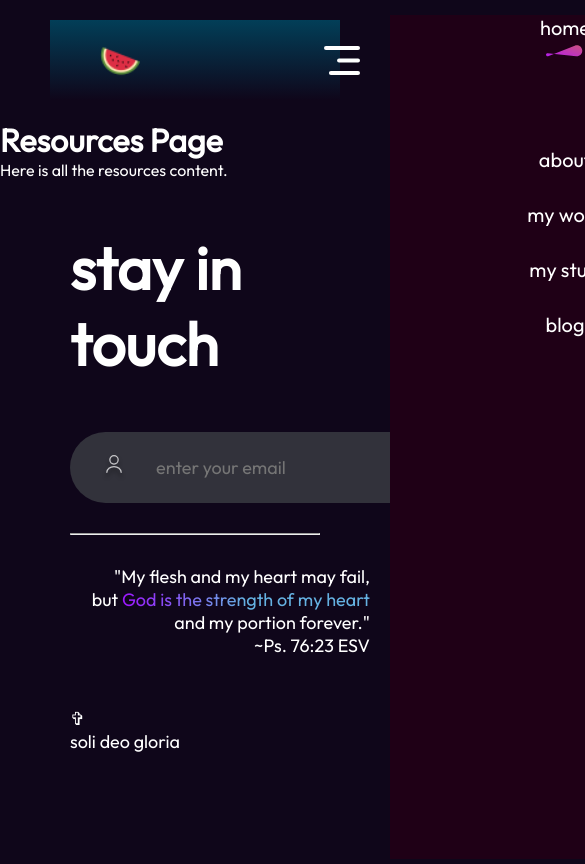
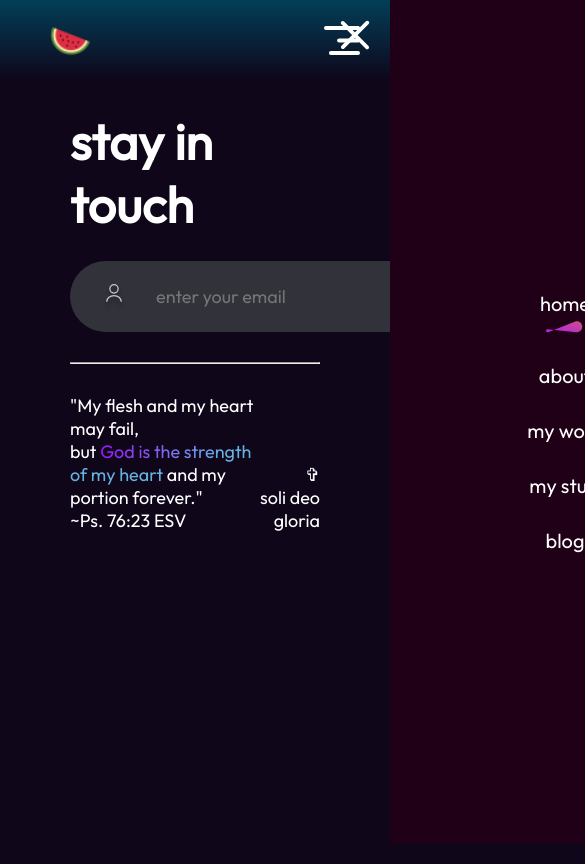
Before and after one commit to m2kung/portfolio, a React (Vite) app: page /Resources in a window 390 px wide. Shown: the top 864 px of the page, 585 px wide, since content can reach past the window. Built offline with nearby package versions, Linux system fonts and the light colour scheme.

Commit message:
made media updates

```diff
--- a/src/Components/Footer/Footer.css
+++ b/src/Components/Footer/Footer.css
@@ -84,14 +84,44 @@
 
     .footer-top {
         flex-direction: column;
-        gap: 50px;
+        gap: 25px;
     }
 
     .footer-bottom {
         display: flex;
-        flex-direction: column-reverse;
+        flex-direction: row-reverse;
+        align-items: flex-end;
         margin-bottom: 50px;
     }
+
+    .footer-top-left p {
+        font-size: 50px;
+        margin-bottom: 0px;
+    }
+
+    .footer-bottom-right {
+        width: 75%;
+        justify-content: space-between;
+        text-align: left;
+        margin-bottom: 0px;
+    }
+
+    .footer-bottom-left {
+        width: 25%;
+        justify-content: space-between;
+        text-align: right;
+        margin-bottom: 0px;
+    }
+
+    .footer-subscribe {
+        font-size: 20px;
+        padding: 22px 35px;
+        border-radius: 50px;
+        background: linear-gradient(264deg, #2f86bc -5.09%, #951dff 106.28%);
+        cursor: pointer;
+        transition: 0.3s;
+    }
+
 }
 
 span {
--- a/src/Components/Navbar/Navbar.css
+++ b/src/Components/Navbar/Navbar.css
@@ -17,7 +17,9 @@
 
 .nav-menu {
     display: flex;
-    align-items: baseline;
+    align-items: center;
+    justify-content: center;
+    height: 100%;
     list-style: none;
     margin-top: 15px;
     gap: 45px;
@@ -73,7 +75,13 @@
 
 @media(max-width:768px) {
     .navbar {
-        margin: 20px 50px;
+        margin: 0;
+        width: 100vw;
+        left: 0;
+        right: 0;
+        top: 0;
+        position: fixed;
+        border-radius: 0;
     }
 
     .nav-connect {
@@ -89,17 +97,19 @@
 
     .nav-mob-close {
         display: block;
-        position: relative;
-        top: 30px;
-        left: 150px;
+        position: fixed;
+        top: 20px;
+        right: 20px;
         width: 30px;
         cursor: pointer;
+        z-index: 101;
     }
 
     .nav-menu {
         position: fixed;
         flex-direction: column;
         align-items: center;
+        margin-top: 0px;
         top: 0;
         gap: 30px;
         background-color: #1f0016;
@@ -115,5 +125,7 @@
         padding-left: 100px;
         flex-direction: row;
         gap: 20px;
+        justify-content: center;
+        align-items: center;
     }
 }
--- a/src/Components/Navbar/Navbar.jsx
+++ b/src/Components/Navbar/Navbar.jsx
@@ -29,7 +29,7 @@ AnchorLink
         <img className='logo' src="./favicon-32x32.png" alt="" />
         <img src={menu_open} onClick={openMenu} alt="" className='nav-mob-open' />
         <ul ref={menuRef} className="nav-menu">
-
+            <img src={menu_close} onClick={closeMenu} alt="" className="nav-mob-close" />
             <li>
               {isHomePage ? (
                 <AnchorLink className='anchor-link' href="#home" offset={50}>
@@ -43,9 +43,6 @@ AnchorLink
               {menu === "home" ? <img src={underline} alt="" /> : <></>}
             </li>
 
-            <img src={menu_close} onClick={closeMenu} alt="" className="nav-mob-close" />
-            {/* <li><AnchorLink className='anchor-link' href='#home'><p onClick={() => setMenu("home")}>home</p></AnchorLink>{menu === "home" ? <img src={underline} alt="" /> : <></>}</li> */}
-            {/* <li><Link className='anchor-link' to="/home"><p onClick={() => setMenu("home")}>home</p></Link>{menu === "home" ? <img src={underline} alt="" /> : <></>}</li> */}
             <li><AnchorLink className='anchor-link' offset={50} href='#about'><p onClick={() => setMenu("about")}>about</p></AnchorLink>{menu === "about" ? <img src={underline} alt="" /> : <></>}</li>
             <li><AnchorLink className='anchor-link' offset={50} href='#services'><p onClick={() => setMenu("services")}>my work</p></AnchorLink>{menu === "services" ? <img src={underline} alt="" /> : <></>}</li>
             <li><AnchorLink className='anchor-link' offset={50} href='#resources'><p onClick={() => setMenu("resources")}>my stuff</p></AnchorLink>{menu === "resources" ? <img src={underline} alt="" /> : <></>}</li>
--- a/src/Components/Projects/Guitar.css
+++ b/src/Components/Projects/Guitar.css
@@ -41,73 +41,35 @@
     display: flex;
     align-items: center;
     justify-content: center;
-    gap: 1.5rem;
+    gap: 10px;
     margin-top: 2rem;
 }
 
 .guitar-arrow-btn {
+    height: 315px;
+    width: 32px;
+    display: flex;
+    align-items: center;
+    justify-content: center;
+    font-size: 2rem;
     background: linear-gradient(270deg, #2f86bc 10%, #9d15ff 100%);
     color: white;
     border: none;
     border-radius: 8px;
-    width: 32px;
-    height: 32px;
-    font-size: 1.2rem;
     font-weight: bold;
     cursor: pointer;
-    display: flex;
-    align-items: center;
-    justify-content: center;
-    transition: transform 0.5s;
     padding: 0;
     min-width: 32px;
-    min-height: 32px;
+    min-height: 315px;
     box-sizing: border-box;
 }
 
-.guitar-arrow-btn:hover {
-    transform: scale(1.15);
+@media(max-width:768px) {
+    .guitar {
+        margin-top: 100px;
+    }
+
+    .header h1 {
+        font-size: 70px;
+    }
 }
-
-.guitar-video-wrapper {
-    width: 560px;
-    height: 315px;
-    overflow: hidden;
-    position: relative;
-    display: flex;
-    align-items: center;
-    justify-content: center;
-}
-
-.guitar-video-slide {
-    width: 560px;
-    height: 315px;
-    transition: transform 0.3s cubic-bezier(.4,0,.2,1);
-    will-change: transform;
-}
-.guitar-video-slide.sliding-right {
-    transform: translateX(-100%);
-    z-index: 1;
-}
-.guitar-video-slide.incoming-right {
-    transform: translateX(100%);
-    z-index: 2;
-    animation: slideInRight 0.3s forwards;
-}
-.guitar-video-slide.sliding-left {
-    transform: translateX(100%);
-    z-index: 1;
-}
-.guitar-video-slide.incoming-left {
-    transform: translateX(-100%);
-    z-index: 2;
-    animation: slideInLeft 0.3s forwards;
-}
-@keyframes slideInRight {
-    from { transform: translateX(100%); }
-    to { transform: translateX(0); }
-}
-@keyframes slideInLeft {
-    from { transform: translateX(-100%); }
-    to { transform: translateX(0); }
-}
```
